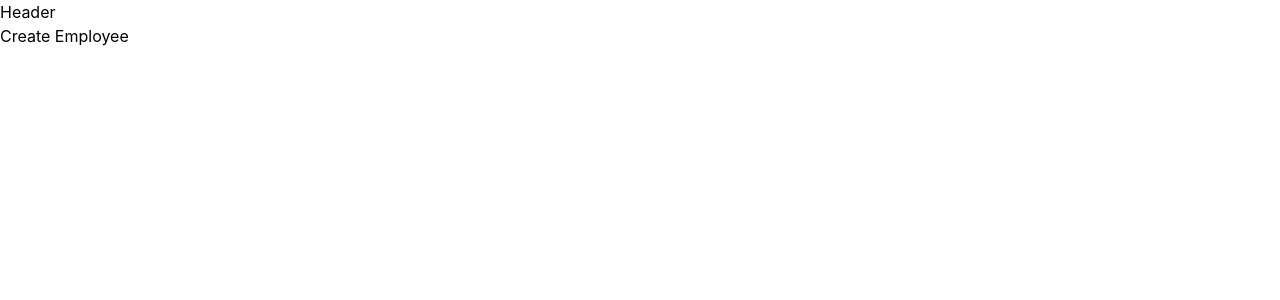
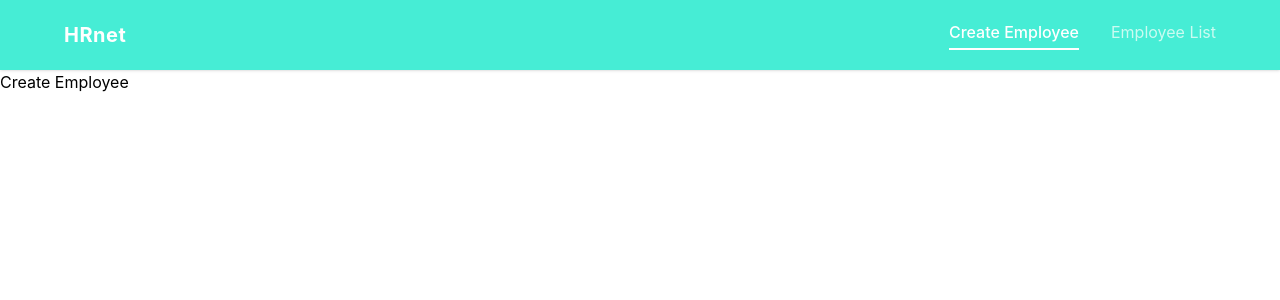
Before and after one commit to MTDev2024/hrnet-react, a React (Vite) app: page / in a window 1280 px wide. Shown: the top 300 px of the page. Built offline with nearby package versions, Linux system fonts and the light colour scheme.

Commit message:
feat: add Header component with navigation

```diff
--- a/src/components/Header.jsx
+++ b/src/components/Header.jsx
@@ -1,5 +1,37 @@
+import { NavLink } from "react-router-dom";
+
 function Header() {
-  return <header>Header</header>;
+  return (
+    <header className="bg-teal-300 px-8 py-5 shadow-sm">
+      <div className="max-w-6xl mx-auto flex justify-between items-center">
+        <span className="text-xl font-bold text-white tracking-wide">
+          HRnet
+        </span>
+        <nav className="flex gap-8">
+          <NavLink
+            to="/"
+            className={({ isActive }) =>
+              isActive
+                ? "text-white font-medium text-base border-b-2 border-white pb-1"
+                : "text-teal-100 text-base hover:text-white transition-colors pb-1"
+            }
+          >
+            Create Employee
+          </NavLink>
+          <NavLink
+            to="/employee-list"
+            className={({ isActive }) =>
+              isActive
+                ? "text-white font-medium text-base border-b-2 border-white pb-1"
+                : "text-teal-100 text-base hover:text-white transition-colors pb-1"
+            }
+          >
+            Employee List
+          </NavLink>
+        </nav>
+      </div>
+    </header>
+  );
 }
 
 export default Header;
```
